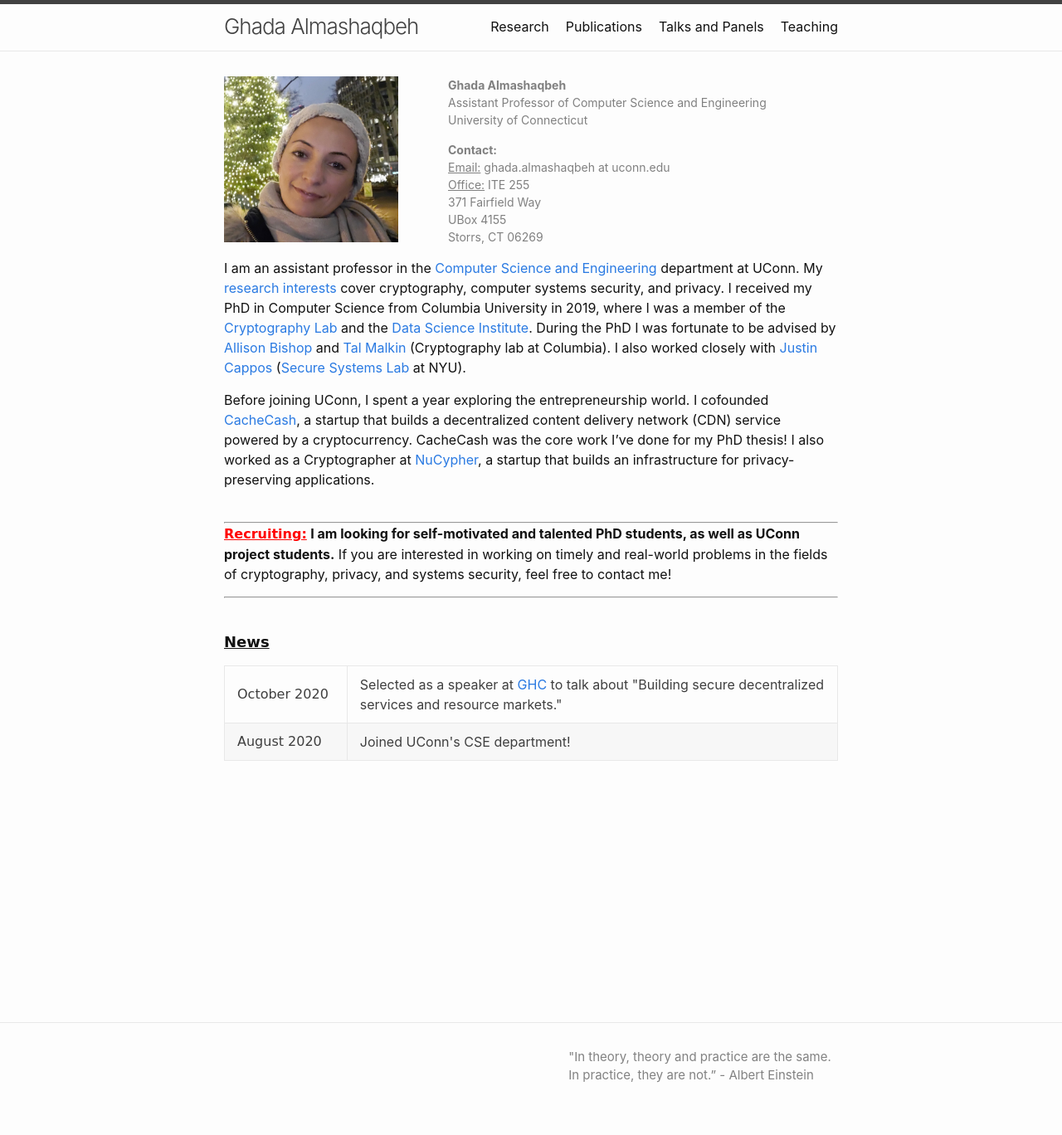
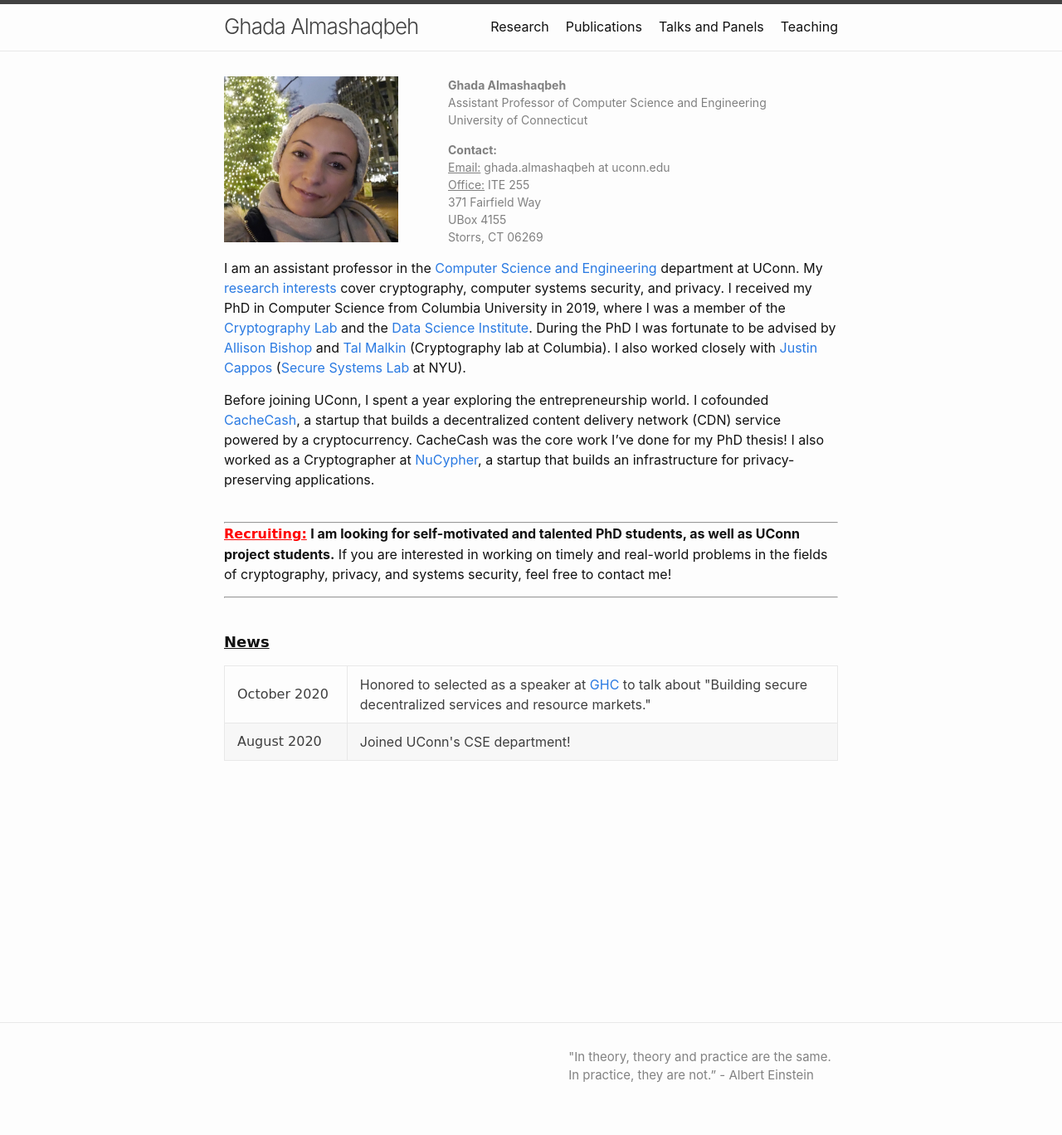
Before and after one commit to GhadaAlmashaqbeh/GhadaAlmashaqbeh.github.io, a Jekyll site: the page built from index.md, in a window 1280 px wide. Shown: the whole page at 83% size. Built offline with Jekyll 4.4.1, drawn with Linux system fonts in a browser that asks for light colours.

Commit message:
minor edit

```diff
--- a/index.md
+++ b/index.md
@@ -37,7 +37,7 @@
   <table style = "width: 100%">
     <tr>
       <td style="width: 20%;font-family: 'Comic Sans MS';">October 2020</td>
-      <td>Selected as a speaker at <a href="https://ghc.anitab.org/">GHC</a> to talk about "Building secure decentralized services and resource markets."</td>
+      <td>Honored to selected as a speaker at <a href="https://ghc.anitab.org/">GHC</a> to talk about "Building secure decentralized services and resource markets."</td>
     </tr>
     <tr>
       <td style="width: 18%;font-family: 'Comic Sans MS';">August 2020</td>
```
